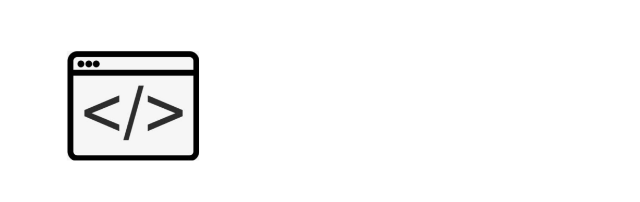
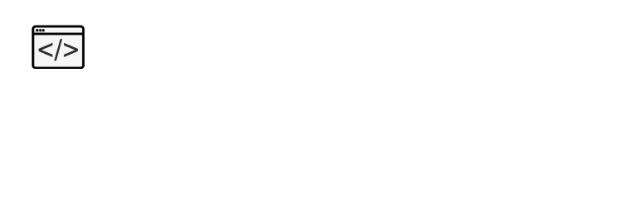
Before and after one commit to thcheetah777/CodeReference, a plain HTML site: page index.html in a window 1280 px wide. Shown: the whole page, without its empty margins (0-640 px from the left). Drawn offline with Linux system fonts and the light colour scheme.

Commit message:
(Leo) Finish making title (Finally)

```diff
--- a/index.html
+++ b/index.html
@@ -6,7 +6,7 @@
   </head>
   <body>
     <a href="index.html">
-      <img src="assets\logo2.png" alt="CodeReference" width="250">
+      <img src="assets\logo2.png" alt="CodeReference" width="100">
     </a>
   </body>
 </html>
```
